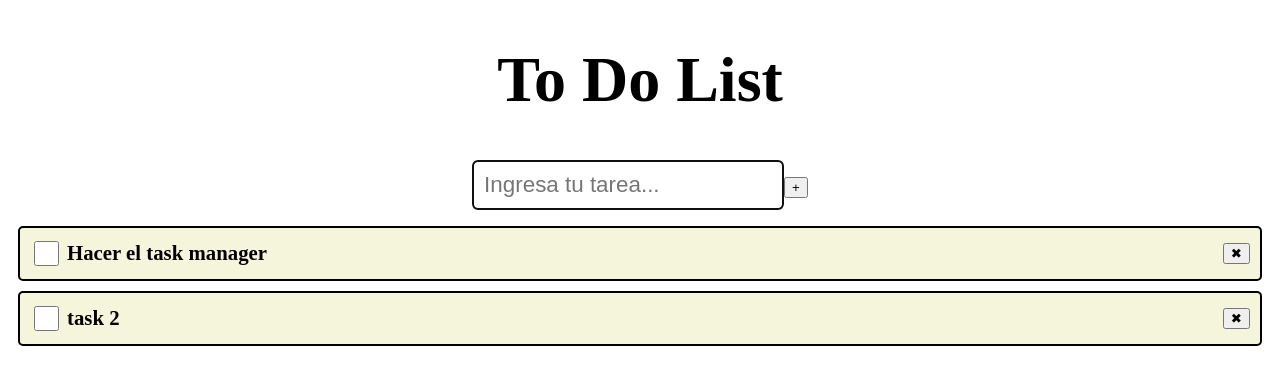
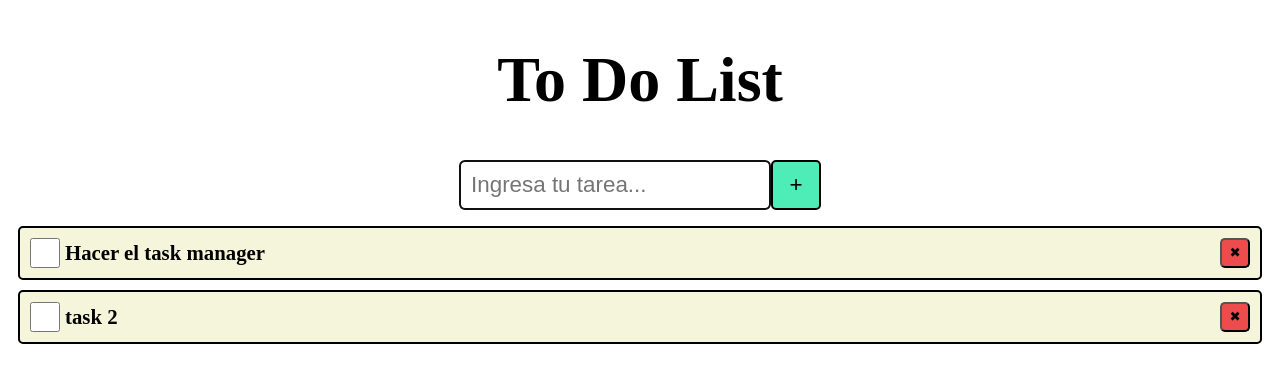
Before and after one commit to cchumacero/to-do-list-app, a React (Vite) app: page / in a window 1280 px wide. Shown: the top 384 px of the page. Built offline with nearby package versions, Linux system fonts and the light colour scheme.

Commit message:
Add styles for buttons

```diff
--- a/src/App.css
+++ b/src/App.css
@@ -47,6 +47,28 @@
 }
 
 .checkbox-task {
-  height: 25px;
-  width: 25px;
+  height: 30px;
+  width: 30px;
+  margin: 0px;
 }
+
+.btn-close {
+  height: 30px;
+  width: 30px;
+  background-color: rgb(236, 76, 76);
+  border-radius: 5px;
+}
+
+.btn-add-task {
+
+  height: 50px;
+  width: 50px;
+  padding: 0;
+  border: 2px solid;
+  border-radius: 5px;
+  background-color: rgb(78, 236, 183);
+}
+
+.btn-add-task-text {
+  font-size: 1.4rem;
+}
```
